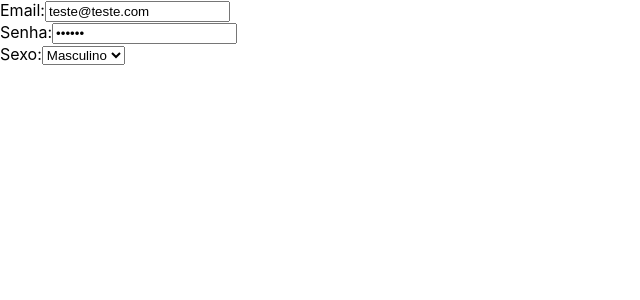
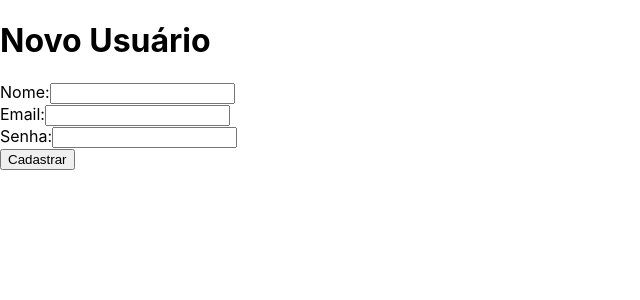
Before and after one commit to BarbaraDainese/react_udemy, a React (Create React App) app in the folder meusite/: page / in a window 1280 px wide. Shown: the top 300 px of the page, without its empty margins (0-640 px from the left). Built offline with nearby package versions, Linux system fonts and the light colour scheme.

Commit message:
atualizando

```diff
--- a/meusite/src/App.js
+++ b/meusite/src/App.js
@@ -1,51 +1,53 @@
 import React, {Component} from 'react';
 
 class App extends Component{
+
     constructor(props){
         super(props);
         this.state = {
-            email: 'teste@teste.com',
-            senha:'123456',
-            sexo: 'Masculino'
+            nome: '',
+            email: '',
+            senha: '',
+            error:''
 
+        };
+
+        this.cadastrar = this.cadastrar.bind(this);
+    }
+
+    cadastrar(event){
+        const{nome, email, senha}=this.state;
+
+        if(nome !== '' && email !== '' && senha!==''){
+
+        alert(`nome:${nome} \nEmail: ${email} \nSenha: ${senha}`);
+        }else{
+            this.setState({error:'Ops! Parece que está faltando algo!'});
         }
 
-        this.trocaEmail = this.trocaEmail.bind(this);
-        this.trocaSexo = this.trocaSexo.bind(this);
-
-
-
+        event.preventDefault();
     }
-
-    trocaEmail(event){
-        let valorDigitado = event.target.value;
-
-        this.setState({email:valorDigitado});
-    }
-
-    trocaSexo(event){
-        let valorDigitado = event.target.value;
-        this.setState({sexo: valorDigitado});
-    }
-
 
 
     render(){
         return(
             <div>
-                Email:
-                <input type='email' name="email" value={this.state.email}
-                onChange={this.trocaEmail}></input><br/>
-                Senha:
-                <input type='password' name="senha" value={this.state.senha}
-                onChange={(e)=> this.setState({senha:e.target.value})}/><br/>
-                Sexo:
-                <select name="sexo" value={this.state.sexo} onChange={this.trocaSexo}>
-                    <option value="masculino">Masculino</option>
-                    <option value="Feminino">Feminino</option>
-                </select>
+               <h1>Novo Usuário</h1>
+                {this.state.error && <p>{this.state.error}</p>}
+               <form onSubmit={this.cadastrar}>
+                <label>Nome:</label>
+                   <input type="text" value={this.state.nome}
+                   onChange={(e)=>this.setState({nome: e.target.value})}/><br/>
+                   <label>Email:</label>
+                   <input type="email" value={this.state.email}
+                   onChange={(e)=>this.setState({email: e.target.value})}/><br/>
+                   <label>Senha:</label>
+                   <input type="password" value={this.state.senha}
+                   onChange={(e)=>this.setState({senha: e.target.value})}/><br/>
+                   <button type="submit">Cadastrar</button>
+               </form>
             </div>
-        )
+        );
     }
 }
 
```
